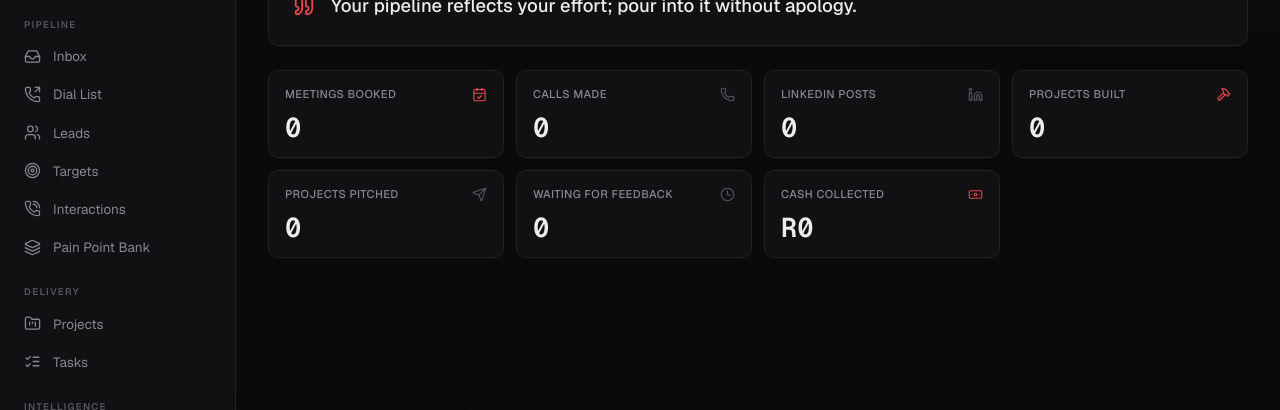
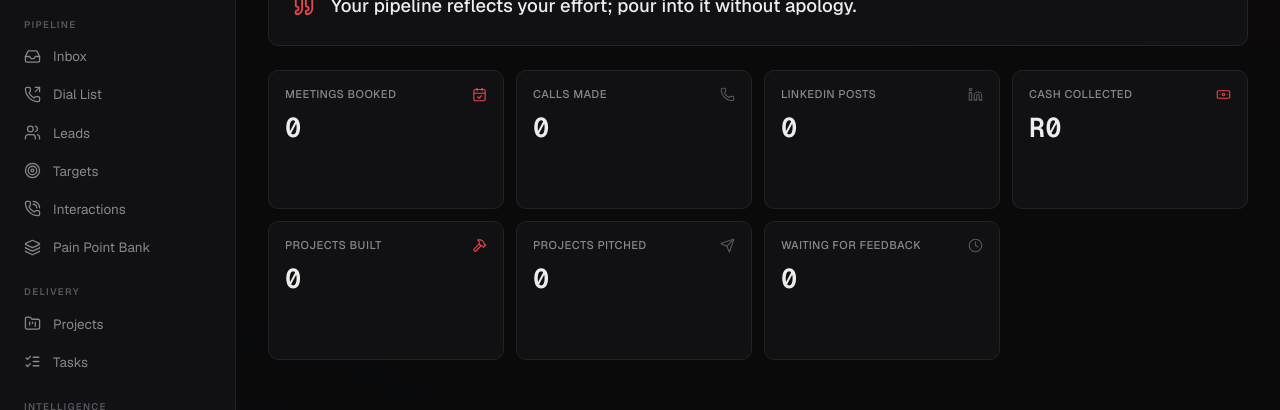
Before and after one commit to EmilFabel04/pallisade-os, a Next.js app: page / in a window 1280 px wide. Shown: the part 215-625 px from the top of the page. Built offline with nearby package versions, Linux system fonts and the light colour scheme; no server answers; the database is empty.

Commit message:
feat(dashboard): editable widgets with sparklines; remove derived-total path

```diff
--- a/src/app/page.tsx
+++ b/src/app/page.tsx
@@ -1,6 +1,7 @@
 "use client";
 
 import Link from "next/link";
+import { useEffect, useRef } from "react";
 import {
   CalendarCheck,
   Phone,
@@ -14,17 +15,60 @@ import {
 } from "lucide-react";
 import { useStore } from "@/lib/store";
 import { PageHeader } from "@/components/ui/PageHeader";
-import { MetricCard } from "@/components/dashboard/MetricCard";
+import { MetricWidget } from "@/components/dashboard/MetricWidget";
 import { useQuickAdd } from "@/components/forms/QuickAdd";
-import { allTimeMetrics } from "@/lib/selectors";
+import {
+  metricView,
+  findMetricEntry,
+  projectCounts,
+  projectSeries,
+} from "@/lib/selectors";
 import { affirmationForDate } from "@/lib/affirmations";
-import { fmtCurrency } from "@/lib/utils";
+import { fmtCurrency, todayISO } from "@/lib/utils";
+import type { MetricKey } from "@/lib/types";
 
 export default function DashboardPage() {
-  const { projects, scorecards, settings } = useStore();
+  const { projects, scorecards, metricEntries, settings, ready, create, update } = useStore();
   const quickAdd = useQuickAdd();
 
-  const m = allTimeMetrics(scorecards, projects);
+  // One-time continuity seed: carry the existing derived totals into the new
+  // editable metrics once the store has hydrated, so nothing looks blank.
+  // Ref-guarded + gated on `ready` (never during render) to avoid a Strict-Mode
+  // double-create — mirrors src/app/news/page.tsx.
+  const seededRef = useRef(false);
+  useEffect(() => {
+    if (!ready || seededRef.current) return;
+    seededRef.current = true;
+    const today = todayISO();
+    const derived: Record<MetricKey, number> = {
+      callsMade: scorecards.reduce((a, s) => a + (s.dials || 0), 0),
+      meetingsBooked: scorecards.reduce((a, s) => a + (s.meetingsBooked || 0), 0),
+      linkedinPosts: scorecards.reduce((a, s) => a + (s.linkedinPosts || 0), 0),
+      cashCollected: scorecards.reduce((a, s) => a + (s.revenueClosed || 0), 0),
+    };
+    (Object.keys(derived) as MetricKey[]).forEach((key) => {
+      const hasAny = metricEntries.some((e) => e.metric === key);
+      if (!hasAny && derived[key] > 0) {
+        create("metricEntries", { metric: key, date: today, value: derived[key] });
+      }
+    });
+    // eslint-disable-next-line react-hooks/exhaustive-deps
+  }, [ready]);
+
+  const commit = (key: MetricKey, value: number) => {
+    const today = todayISO();
+    const existing = findMetricEntry(metricEntries, key, today);
+    if (existing) update("metricEntries", existing.id, { value });
+    else create("metricEntries", { metric: key, date: today, value });
+  };
+
+  const calls = metricView(metricEntries, "callsMade");
+  const meetings = metricView(metricEntries, "meetingsBooked");
+  const linkedin = metricView(metricEntries, "linkedinPosts");
+  const cash = metricView(metricEntries, "cashCollected");
+  const pc = projectCounts(projects);
+
+  const vals = (s: { value: number }[]) => s.map((p) => p.value);
   const affirmation = affirmationForDate(new Date());
   const greeting = getGreeting();
 
@@ -53,20 +97,61 @@ export default function DashboardPage() {
         </p>
       </div>
 
-      {/* All-time progress */}
+      {/* Editable + derived progress widgets */}
       <div className="grid grid-cols-2 md:grid-cols-4 gap-3">
-        <MetricCard label="Meetings booked" value={m.meetingsBooked} icon={CalendarCheck} accent />
-        <MetricCard label="Calls made" value={m.callsMade} icon={Phone} />
-        <MetricCard label="LinkedIn posts" value={m.linkedinPosts} icon={Linkedin} />
-        <MetricCard label="Projects built" value={m.projectsBuilt} icon={Hammer} accent />
-        <MetricCard label="Projects pitched" value={m.projectsPitched} icon={Send} />
-        <MetricCard label="Waiting for feedback" value={m.waitingForFeedback} icon={Clock} />
-        <MetricCard
+        <MetricWidget
+          label="Meetings booked"
+          value={meetings.current}
+          icon={CalendarCheck}
+          accent
+          editable
+          series={vals(meetings.series)}
+          onCommit={(v) => commit("meetingsBooked", v)}
+        />
+        <MetricWidget
+          label="Calls made"
+          value={calls.current}
+          icon={Phone}
+          editable
+          series={vals(calls.series)}
+          onCommit={(v) => commit("callsMade", v)}
+        />
+        <MetricWidget
+          label="LinkedIn posts"
+          value={linkedin.current}
+          icon={Linkedin}
+          editable
+          series={vals(linkedin.series)}
+          onCommit={(v) => commit("linkedinPosts", v)}
+        />
+        <MetricWidget
           label="Cash collected"
-          value={m.cashCollected}
+          value={cash.current}
           icon={Banknote}
-          display={fmtCurrency(m.cashCollected, settings.currency)}
           accent
+          editable
+          display={fmtCurrency(cash.current, settings.currency)}
+          series={vals(cash.series)}
+          onCommit={(v) => commit("cashCollected", v)}
+        />
+        <MetricWidget
+          label="Projects built"
+          value={pc.built}
+          icon={Hammer}
+          accent
+          series={vals(projectSeries(projects, "built"))}
+        />
+        <MetricWidget
+          label="Projects pitched"
+          value={pc.pitched}
+          icon={Send}
+          series={vals(projectSeries(projects, "pitched"))}
+        />
+        <MetricWidget
+          label="Waiting for feedback"
+          value={pc.waiting}
+          icon={Clock}
+          series={vals(projectSeries(projects, "waiting"))}
         />
       </div>
     </div>
--- a/src/components/dashboard/MetricCard.tsx
+++ /dev/null
@@ -1,39 +0,0 @@
-import type { LucideIcon } from "lucide-react";
-import { fmtCompact } from "@/lib/utils";
-
-export function MetricCard({
-  label,
-  value,
-  icon: Icon,
-  accent,
-  hint,
-  display,
-}: {
-  label: string;
-  value: number;
-  icon: LucideIcon;
-  accent?: boolean;
-  hint?: string;
-  display?: string;
-}) {
-  return (
-    <div className="panel p-4 hover:border-[var(--color-line-strong)] transition-colors">
-      <div className="flex items-start justify-between">
-        <span className="text-[0.7rem] font-medium tracking-[0.04em] uppercase text-[var(--color-muted)] leading-tight max-w-[80%]">
-          {label}
-        </span>
-        <Icon
-          size={15}
-          strokeWidth={1.8}
-          className={accent ? "text-[var(--color-accent)]" : "text-[var(--color-dim)]"}
-        />
-      </div>
-      <div className="mt-3 flex items-baseline gap-1.5">
-        <span className="tnum text-[1.7rem] font-semibold leading-none text-[var(--color-ink)]">
-          {display ?? fmtCompact(value)}
-        </span>
-        {hint && <span className="text-[0.68rem] text-[var(--color-dim)]">{hint}</span>}
-      </div>
-    </div>
-  );
-}
--- a/src/lib/selectors.ts
+++ b/src/lib/selectors.ts
@@ -185,40 +185,10 @@ export function dashboardMetrics(
   };
 }
 
-export interface AllTimeMetrics {
-  meetingsBooked: number;
-  callsMade: number;
-  linkedinPosts: number;
-  projectsBuilt: number;
-  projectsPitched: number;
-  waitingForFeedback: number;
-  cashCollected: number;
-}
-
 const BUILT_STAGES: string[] = ["building", "testing", "demo-ready", "sent", "closed"];
 const PITCHED_STAGES: string[] = ["demo-ready", "sent", "closed"];
 const PITCHED_TYPES: string[] = ["proposal", "demo"];
 const WAITING_STAGES: string[] = ["sent", "demo-ready"];
-
-export function allTimeMetrics(
-  scorecards: Scorecard[],
-  projects: Project[],
-): AllTimeMetrics {
-  const sum = (pick: (s: Scorecard) => number) =>
-    scorecards.reduce((acc, s) => acc + (pick(s) || 0), 0);
-
-  return {
-    meetingsBooked: sum((s) => s.meetingsBooked),
-    callsMade: sum((s) => s.dials),
-    linkedinPosts: sum((s) => s.linkedinPosts),
-    projectsBuilt: projects.filter((p) => BUILT_STAGES.includes(p.stage)).length,
-    projectsPitched: projects.filter(
-      (p) => PITCHED_STAGES.includes(p.stage) || PITCHED_TYPES.includes(p.type),
-    ).length,
-    waitingForFeedback: projects.filter((p) => WAITING_STAGES.includes(p.stage)).length,
-    cashCollected: sum((s) => s.revenueClosed),
-  };
-}
 
 export interface MetricView {
   key: MetricKey;
```
Also changed, not shown: 1 other file (tests, documents, lock files or other folders).
